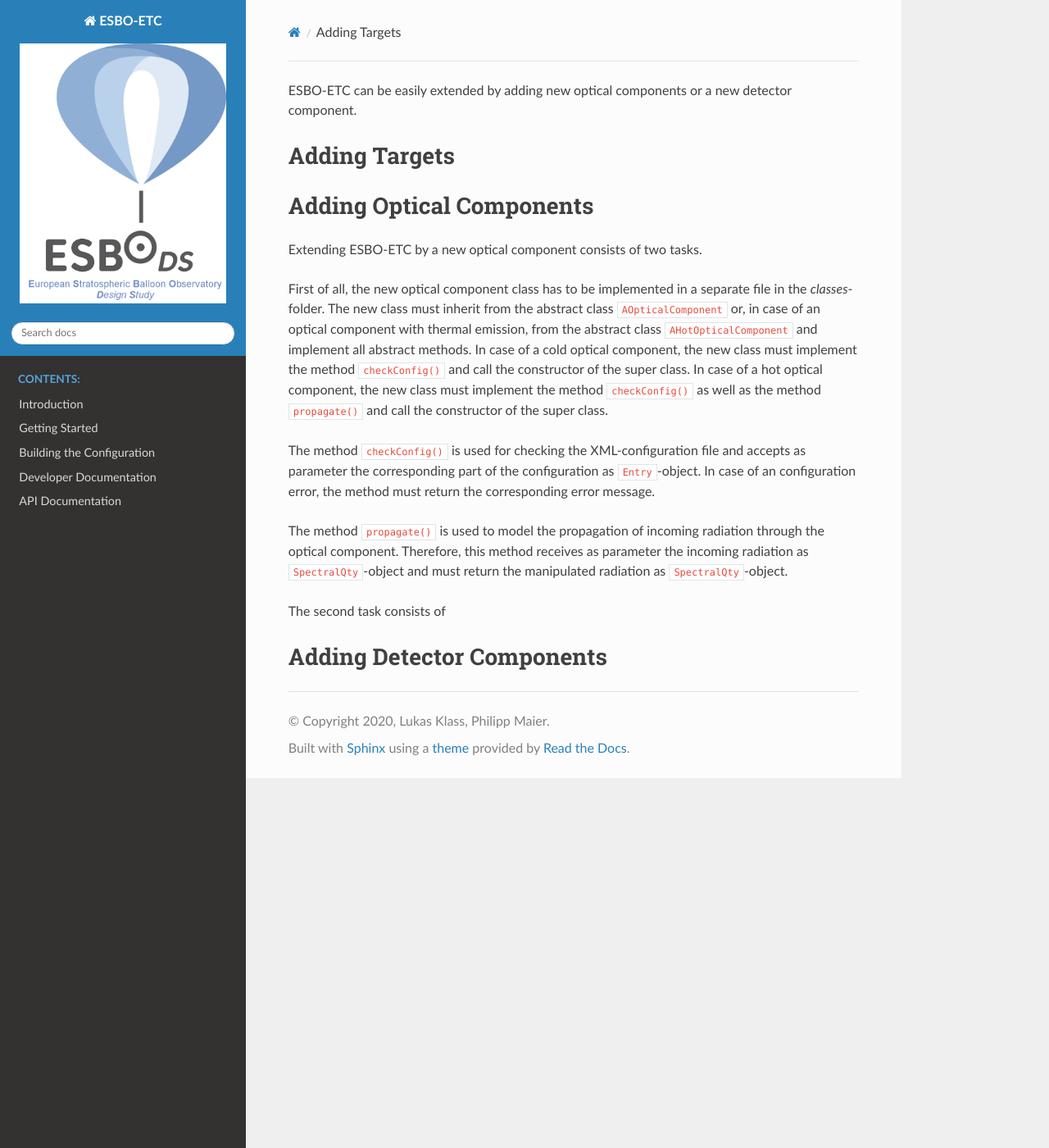
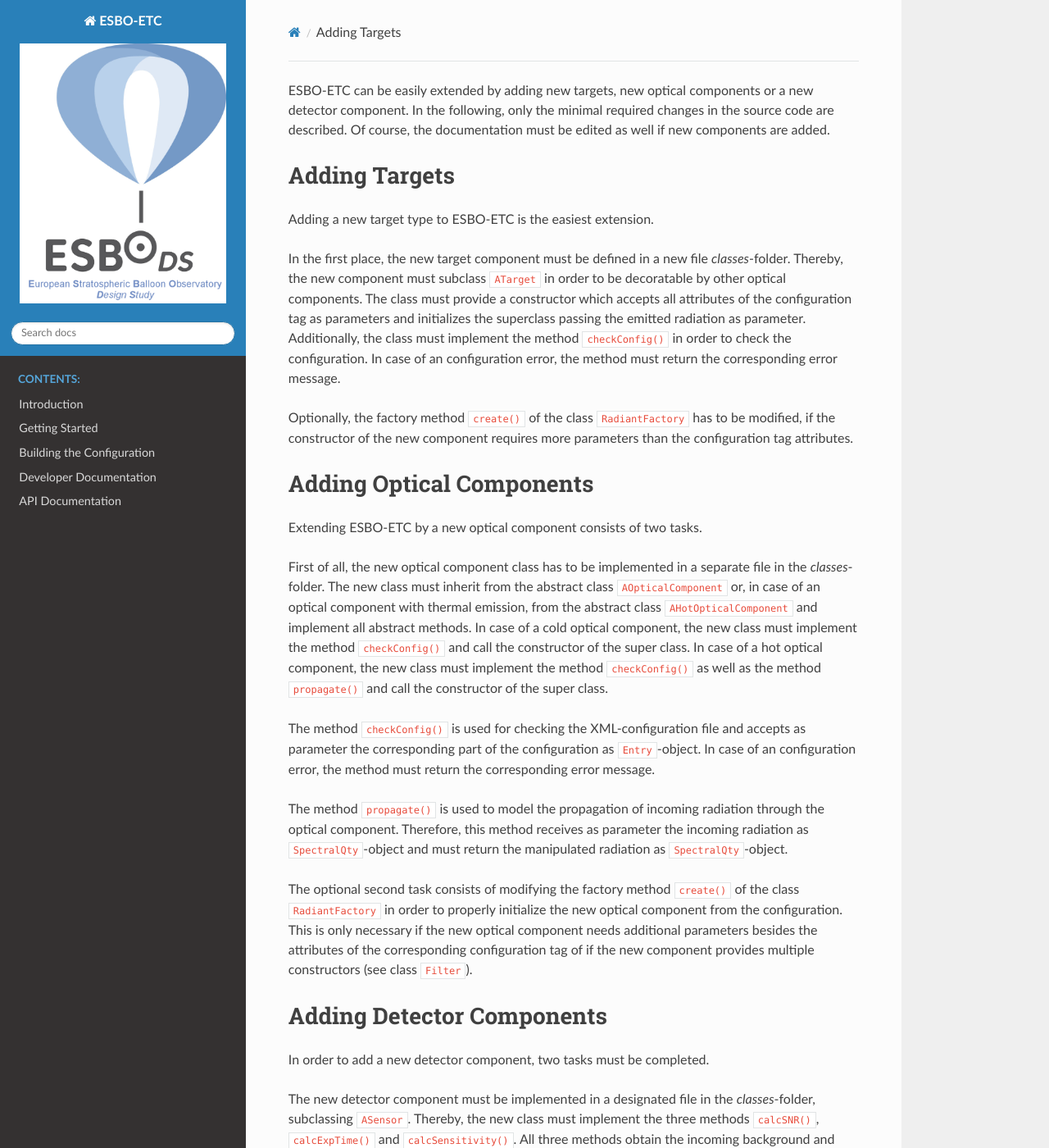
Before and after one commit to LukasK13/ESBO-ETC, a Sphinx documentation site: the page built from docs/source/developer/extending.rst, in a window 1280 px wide and 1400 px high. Shown: the whole window at 82% size. Built offline with Sphinx 7.4.7 and the Read the Docs theme 2.0.0, drawn with Linux system fonts in a browser that asks for light colours; some of the changed text lies outside the part shown.

Commit message:
Developer documentation completed

```diff
--- a/docs/source/developer/classes.rst
+++ b/docs/source/developer/classes.rst
@@ -12,6 +12,7 @@ All spectral quantities used for calculations, e.g. spectral flux densities, spe
 They can be set up either by providing the two arrays wavelength bins and the corresponding spectral quantity as parameters to the constructor or by reading them from a file using the class method ``fromFile()``.
 In the latter case, the file must be readable by astropy and the units of the columns may be contained in the column header in square brackets.
 ``SpectralQty``-objects natively support mathematical operations like addition (``__add__()``), substraction (``__sub__()``), multiplication (``__mul__()``) as well as true division (``__truediv__()``) and comparison (``__eq__()``).
+These operations are defined for several other objects like ``SpectralQty``, ``int``, ``float`` as well as Lambda-functions.
 Additionally, the two methods ``rebin()`` and ``integrate()`` allow to change the spectral grid or integrate the quantity on the grid.
 
 .. _configuration:
--- a/docs/source/developer/extending.rst
+++ b/docs/source/developer/extending.rst
@@ -1,8 +1,20 @@
-ESBO-ETC can be easily extended by adding new optical components or a new detector component.
+ESBO-ETC can be easily extended by adding new targets, new optical components or a new detector component.
+In the following, only the minimal required changes in the source code are described.
+Of course, the documentation must be edited as well if new components are added.
+
 
 Adding Targets
 --------------
 
+Adding a new target type to ESBO-ETC is the easiest extension.
+
+In the first place, the new target component must be defined in a new file *classes*-folder.
+Thereby, the new component must subclass ``ATarget`` in order to be decoratable by other optical components.
+The class must provide a constructor which accepts all attributes of the configuration tag as parameters and initializes the superclass passing the emitted radiation as parameter.
+Additionally, the class must implement the method ``checkConfig()`` in order to check the configuration.
+In case of an configuration error, the method must return the corresponding error message.
+
+Optionally, the factory method ``create()`` of the class ``RadiantFactory`` has to be modified, if the constructor of the new component requires more parameters than the configuration tag attributes.
 
 
 Adding Optical Components
@@ -21,7 +33,18 @@ In case of an configuration error, the method must return the corresponding erro
 The method ``propagate()`` is used to model the propagation of incoming radiation through the optical component.
 Therefore, this method receives as parameter the incoming radiation as ``SpectralQty``-object and must return the manipulated radiation as ``SpectralQty``-object.
 
-The second task consists of
+The optional second task consists of modifying the factory method ``create()`` of the class ``RadiantFactory`` in order to properly initialize the new optical component from the configuration.
+This is only necessary if the new optical component needs additional parameters besides the attributes of the corresponding configuration tag of if the new component provides multiple constructors (see class ``Filter``).
 
 Adding Detector Components
 --------------------------
+
+In order to add a new detector component, two tasks must be completed.
+
+The new detector component must be implemented in a designated file in the *classes*-folder, subclassing ``ASensor``.
+Thereby, the new class must implement the three methods ``calcSNR()``, ``calcExpTime()`` and ``calcSensitivity()``.
+All three methods obtain the incoming background and signal radiation as well as the obstruction factor as parameters apart from some specific parameters and must return the corresponding calculated value.
+Additionally, all three methods must be able to calculate multiple SNRs, exposure times or sensitivities at once if an array of specific parameters is provided.
+
+Besides the implementation of the detector, the factory method ``create()`` of the class ``SensorFactory`` must be modified.
+In detail, a new if-branch must be added which assembles all necessary parameters for the constructor of the new component and calls the constructor.
```
